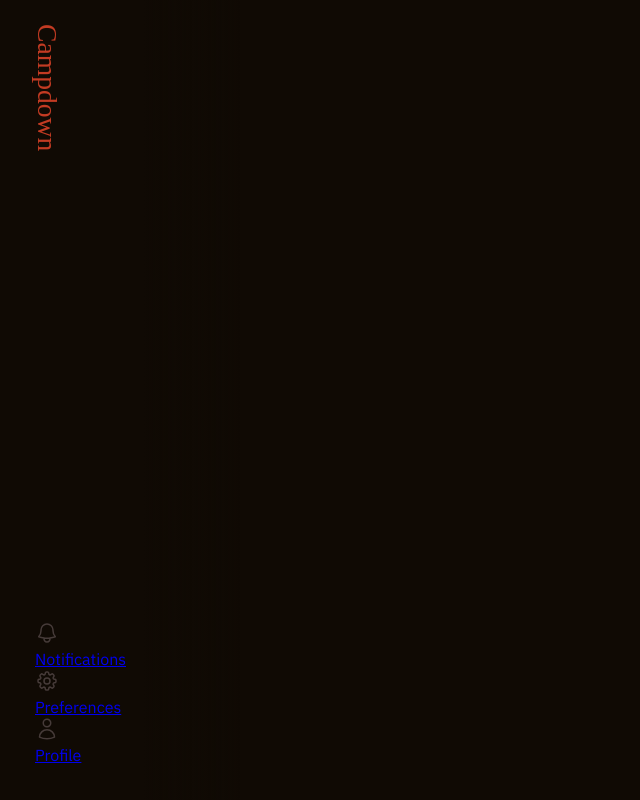
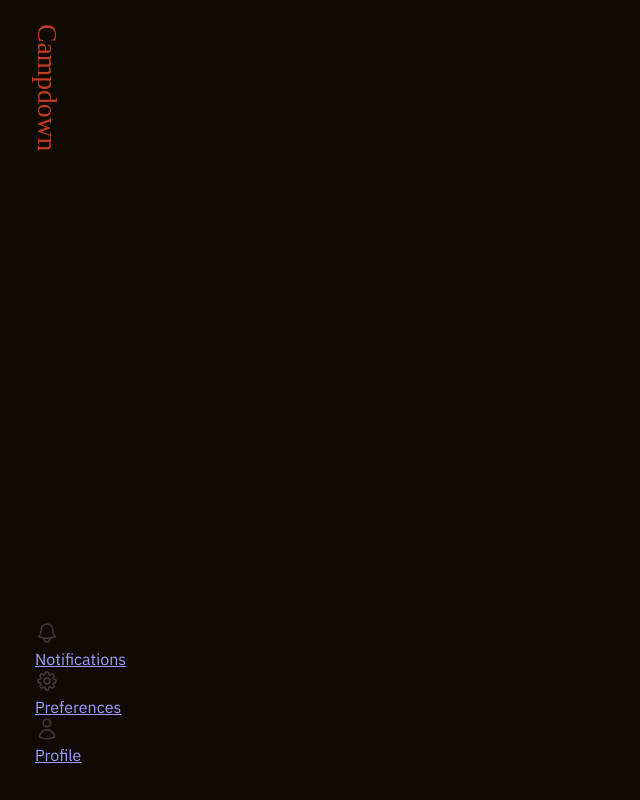
Before and after one commit to mzalal/campdown-frontend, a React (Vite) app: page / in a window 1280 px wide. Shown: the whole page, without its empty margins (0-640 px from the left). Built offline with nearby package versions, Linux system fonts and the light colour scheme; a web font is replaced by a local one.

Commit message:
Insure that browsers only use the dark color scheme

```diff
--- a/src/index.css
+++ b/src/index.css
@@ -6,6 +6,7 @@
     font-family: "IBM Plex Sans", sans-serif;
     font-size: 16px;
     color: var(--off-white);
+    color-scheme: only dark;
 
     /* Colors */
     --orange: #c23b23;
```
